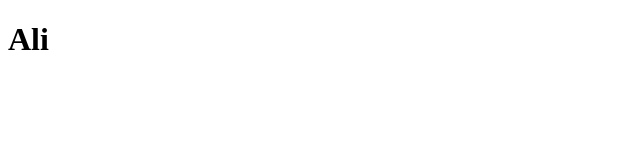
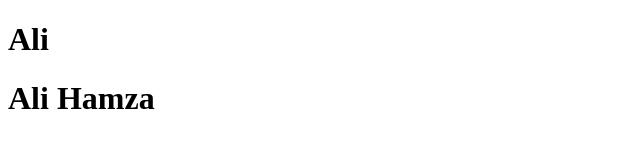
Before and after one commit to alihamzalyftyfy/Demo, a plain HTML site: page index.html in a window 1280 px wide. Shown: the whole page, without its empty margins (0-640 px from the left). Drawn offline with Linux system fonts and the light colour scheme.

Commit message:
two commit

```diff
--- a/index.html
+++ b/index.html
@@ -11,5 +11,7 @@
 </head>
 <body>
   <h1>Ali</h1>
+  <h1>Ali Hamza
+  </h1>
 </body>
 </html>
```
